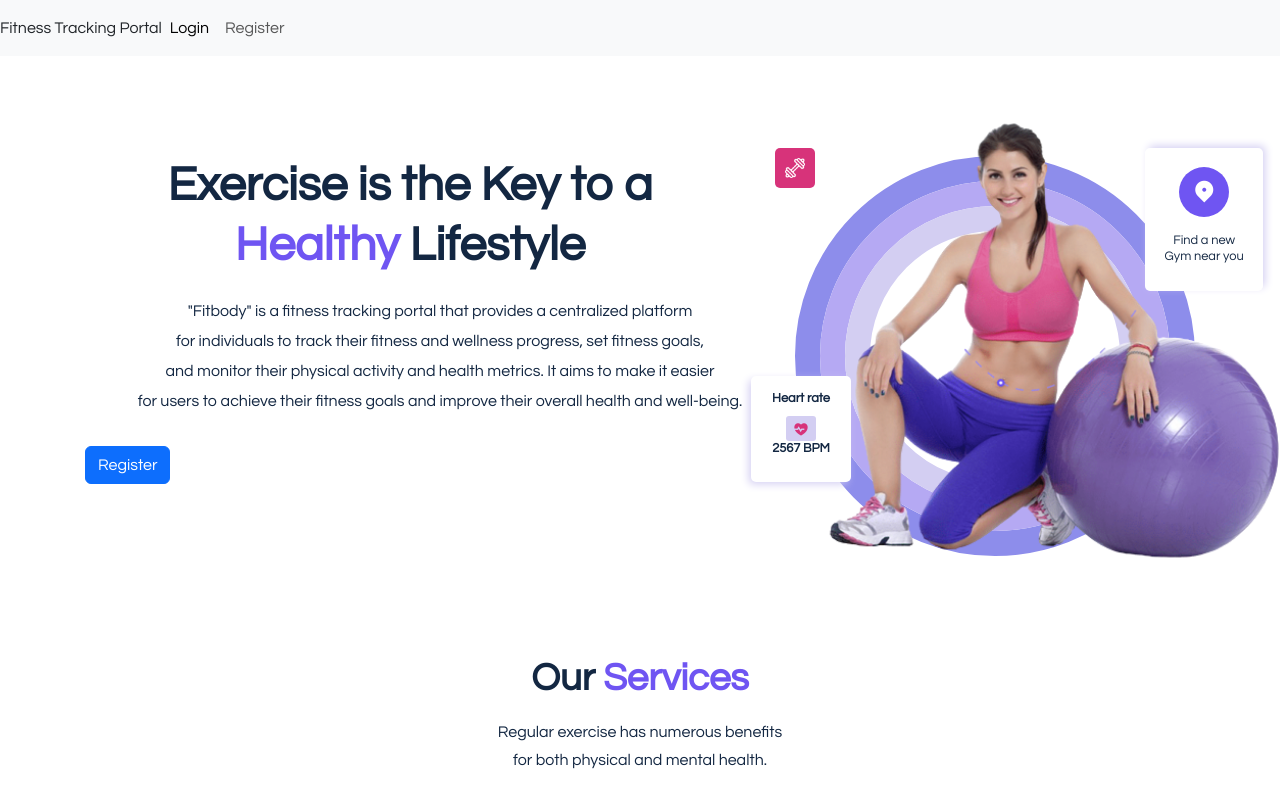
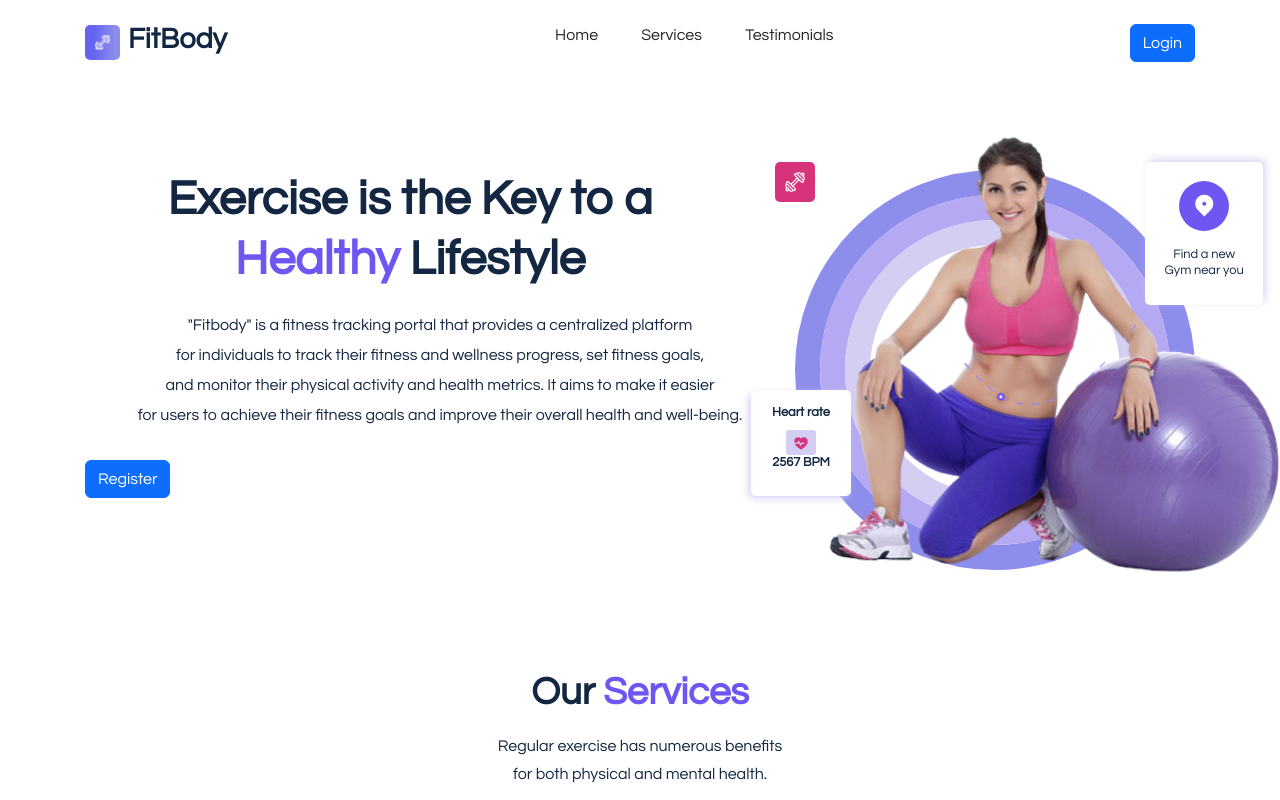
Before and after one commit to CHaitanya1339/front1, a React (Create React App) app: page / in a window 1280 px wide. Shown: the top 800 px of the page. Built offline with nearby package versions, Linux system fonts and the light colour scheme.

Commit message:
done header please check

```diff
--- a/src/App.js
+++ b/src/App.js
@@ -1,9 +1,8 @@
 
 import './App.css';
-import Navbar from './layout/Navbar';
+import Header from './layout/Header';
 import '../node_modules/bootstrap/dist/css/bootstrap.min.css';
 import { BrowserRouter as Router, Routes, Route } from "react-router-dom";
-import Home from "./pages/home";
 import Register from "./users/Register";
 import Login from './users/Login';
 import Dashboard from './pages/Dashboard';
@@ -12,7 +11,7 @@ function App() {
   return (
     <div className="App">
       <Router>
-      <Navbar/>
+      <Header/>
       <Routes>
         <Route exact path='/' element={<Dashboard/>}/>
         <Route exact path='/Login' element={<Login/>}/>
--- a/src/UI/Hero.jsx
+++ b/src/UI/Hero.jsx
@@ -2,6 +2,7 @@ import React from 'react'
 import heroImg from '../assets/img/gym-02.png'
 import dumbleIcon from '../assets/img/dumble.png'
 import '../../src/style/Hero.css'
+import { Link } from 'react-router-dom'
 
 const Hero = () => {
   return (
@@ -35,7 +36,7 @@ const Hero = () => {
               data-aos-delay='200'
               data-aos-duration='2000'
             >
-              <button className='btn btn-primary'>Register</button>
+              <Link className='btn btn-primary' to='/Register'>Register</Link>
 
             </div>
           </div>
--- /dev/null
+++ b/src/layout/Header.js
@@ -0,0 +1,95 @@
+import React, { useRef } from 'react'
+import '../style/header.css'
+import logo from '../assets/img/dumble.png'
+import { useEffect } from 'react'
+import { Link } from 'react-router-dom'
+
+const nav_links = [
+  {
+    path: '#home',
+    display: 'Home',
+  },
+  {
+    path: '#services',
+    display: 'Services',
+  },
+  {
+    path: '#testimonials',
+    display: 'Testimonials',
+  },
+]
+
+const Header = () => {
+  const headerRef = useRef(null)
+
+  const headerFunc = () => {
+    if (
+      document.body.scrollTop > 80 ||
+      document.documentElement.scrollTop > 80
+    ) {
+      headerRef.current.classList.add('sticky_header')
+    } else {
+      headerRef.current.classList.remove('sticky_header')
+    }
+  }
+
+  useEffect(() => {
+    window.addEventListener('scroll', headerFunc)
+
+    return () => window.removeEventListener('scroll', headerFunc)
+  }, [])
+
+  const handleClick = (e) => {
+    e.preventDefault()
+
+    const targetAttr = e.target.getAttribute('href')
+    const location = document.querySelector(targetAttr).offsetTop
+
+    window.scrollTo({
+      left: 0,
+      top: location - 80,
+    })
+  }
+
+  return (
+    <header className='header' ref={headerRef}>
+      <div className='container'>
+        <div className='nav_wrapper'>
+          {/* ==== LOGO ==== */}
+
+          <div className='logo'>
+            <div className='logo_img'>
+              <img src={logo} alt='' />
+            </div>
+            <h2>FitBody</h2>
+          </div>
+
+          {/* ====== Navigation menu ======= */}
+
+          <div className='navigation'>
+            <ul className='menu'>
+              {nav_links.map((item) => (
+                <li className='nav__item'>
+                  <a onClick={handleClick} href={item.path}>
+                    {item.display}
+                  </a>
+                </li>
+              ))}
+            </ul>
+          </div>
+
+          {/* ======= nav right ======= */}
+
+          <div className='nav_right'>
+            <Link className='btn btn-primary' to='/Login'>Login</Link>
+            <span className='mobile_menu'>
+              <i class='ri-menu-line'></i>
+            </span>
+          </div>
+        </div>
+      </div>
+    </header>
+  )
+}
+
+export default Header
--- a/src/layout/Navbar.js
+++ /dev/null
@@ -1,21 +0,0 @@
-import React from 'react';
-import { Link } from 'react-router-dom';
-
-const Navbar = () => {
-  return (
-<nav className="navbar navbar-expand-lg navbar-light bg-light">
-<Link className="nav-item nav-link active purple" to='/Dashboard'>Fitness Tracking Portal</Link>
-  <button className="navbar-toggler" type="button" data-toggle="collapse" data-target="#navbarNavAltMarkup" aria-controls="navbarNavAltMarkup" aria-expanded="false" aria-label="Toggle navigation">
-    <span className="navbar-toggler-icon"></span>
-  </button>
-  <div className="collapse navbar-collapse" id="navbarNavAltMarkup">
-    <div className="navbar-nav">
-      <Link className="nav-item nav-link active" to='/Login'>Login</Link>
-      <Link className="nav-item nav-link" to='/Register'>Register</Link>
-    </div>
-  </div>
-</nav>
-)
-}
-
-export default Navbar
--- /dev/null
+++ b/src/style/header.css
@@ -0,0 +1,98 @@
+.header {
+  width: 100%;
+  height: 70px;
+  line-height: 70px;
+}
+
+.nav_wrapper {
+  display: flex;
+  align-items: center;
+  justify-content: space-between;
+}
+
+.logo {
+  display: flex;
+  align-items: center;
+  column-gap: 0.5rem;
+}
+
+.logo_img {
+  background: var(--bg-gradient);
+  width: 35px;
+  height: 35px;
+  line-height: 35px;
+  padding: 10px;
+  border-radius: 5px;
+  display: flex;
+  align-items: center;
+  justify-content: center;
+}
+
+.logo_img img {
+  width: 100%;
+}
+
+.logo h2 {
+  color: var(--heading-color);
+  font-weight: 700 !important;
+  font-size: 1.8rem;
+}
+
+.menu {
+  display: flex;
+  align-items: center;
+  column-gap: 2.7rem;
+}
+
+.nav_item {
+  color: var(--heading-color);
+  font-weight: 600 !important;
+  cursor: pointer;
+  transition: 0.3s;
+  font-size: 1.1rem;
+}
+
+.nav_item a {
+  color: var(--heading-color);
+  font-weight: 600 !important;
+  cursor: pointer;
+}
+
+.nav_item a:hover {
+  color: var(--primary-color);
+}
+
+.nav_right {
+  display: flex;
+  align-items: center;
+  column-gap: 1.5rem;
+}
+
+.register_btn {
+  border: none;
+  outline: none;
+  padding: 10px 20px;
+  color: #fff;
+  background: var(--primary-color);
+  font-size: 1rem;
+  border-radius: 5px;
+  font-family: var(--font-name);
+  font-weight: 500;
+  cursor: pointer;
+}
+
+.mobile_menu {
+  color: var(--heading-color);
+  font-size: 1.3rem;
+  cursor: pointer;
+  display: none;
+}
+
+.sticky_header {
+  width: 100%;
+  position: sticky;
+  top: 0;
+  left: 0;
+  z-index: 90;
+  background: #fff;
+}
```
